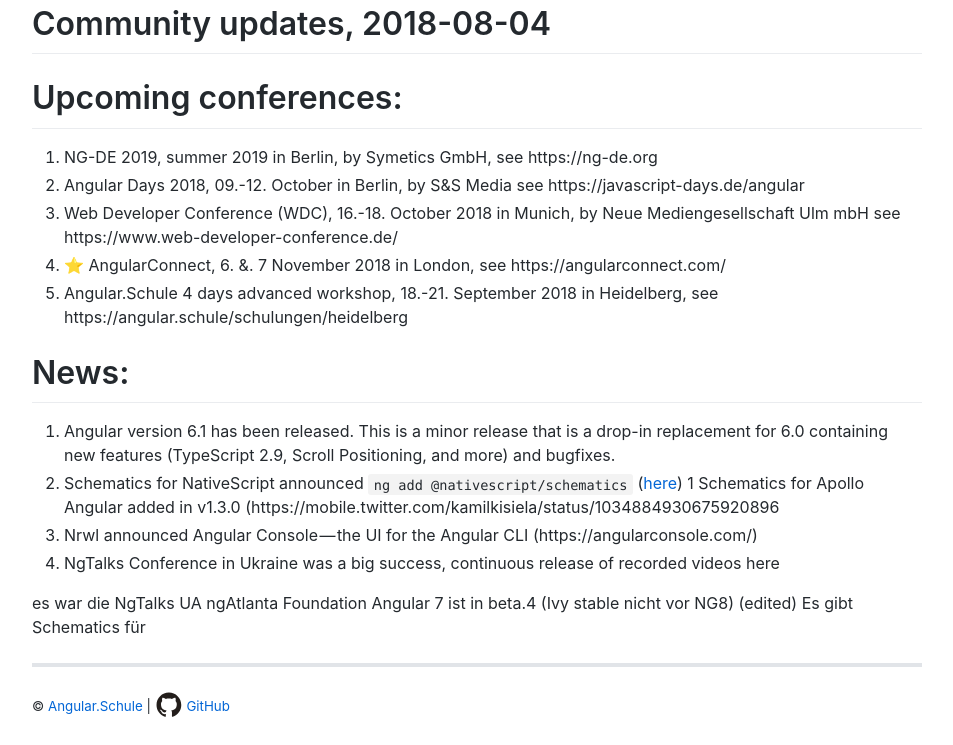
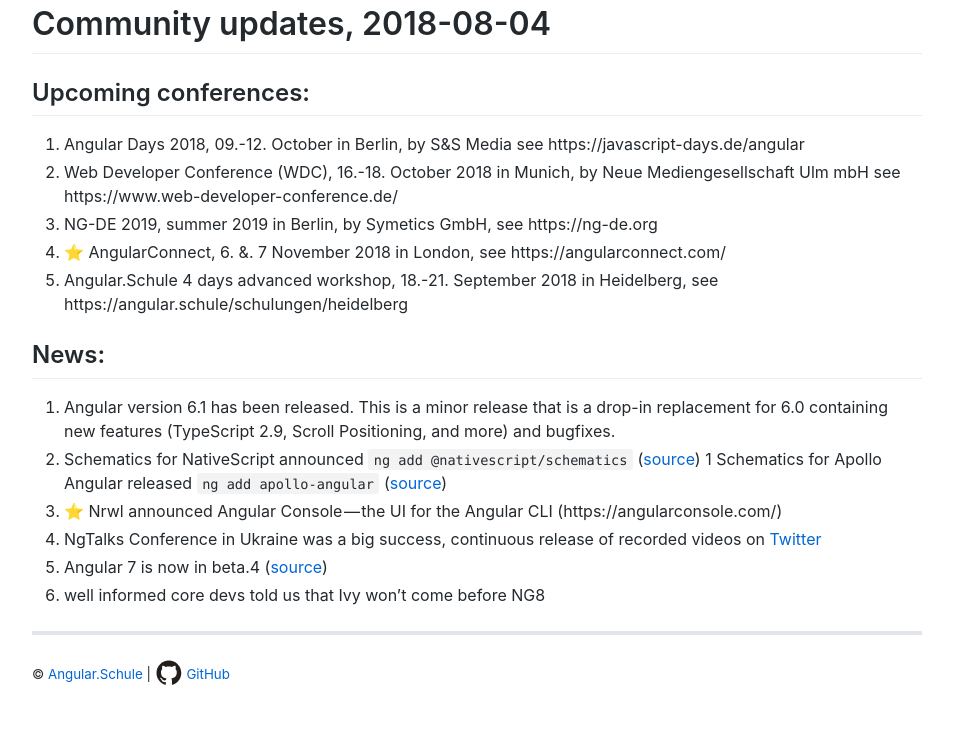
Before and after one commit to angular-schule/website-articles, a Jekyll site: the page built from community-updates/ngHeidelbergv2.md, in a window 1280 px wide. Shown: the part 470-1215 px from the top of the page, without its empty margins (163-1116 px from the left). Built offline with Jekyll 4.4.1, drawn with Linux system fonts in a browser that asks for light colours; our own code applies the rules of GitHub Pages for plain Markdown files; after the commit the page ends 1183 px from its top, so only the background shows below that.

Commit message:
Update ngHeidelbergv2.md

```diff
--- a/community-updates/ngHeidelbergv2.md
+++ b/community-updates/ngHeidelbergv2.md
@@ -2,24 +2,22 @@
 
 # Community updates, 2018-08-04
 
-# Upcoming conferences:
+## Upcoming conferences:
 
-1. NG-DE 2019, summer 2019 in Berlin, by Symetics GmbH, see https://ng-de.org
 1. Angular Days 2018, 09.-12. October in Berlin, by S&S Media see https://javascript-days.de/angular
 1. Web Developer Conference (WDC), 16.-18. October 2018 in Munich, by Neue Mediengesellschaft Ulm mbH see https://www.web-developer-conference.de/
+1. NG-DE 2019, summer 2019 in Berlin, by Symetics GmbH, see https://ng-de.org
 1. ⭐️ AngularConnect, 6. &. 7 November 2018 in London, see https://angularconnect.com/
 1. Angular.Schule 4 days advanced workshop, 18.-21. September 2018 in Heidelberg, see https://angular.schule/schulungen/heidelberg
 
-# News:
+
+## News:
 
 1. Angular version 6.1 has been released.
    This is a minor release that is a drop-in replacement for 6.0 containing new features (TypeScript 2.9, Scroll Positioning, and more) and bugfixes.
-1. Schematics for NativeScript announced `ng add @nativescript/schematics` ([here](https://blog.angular.io/apps-that-work-natively-on-the-web-and-mobile-9b26852495e7))
-1 Schematics for Apollo Angular added in v1.3.0 (https://mobile.twitter.com/kamilkisiela/status/1034884930675920896
-1. Nrwl announced Angular Console — the UI for the Angular CLI (https://angularconsole.com/)
-1. NgTalks Conference in Ukraine was a big success, continuous release of recorded videos here
-
-es war die NgTalks UA
-ngAtlanta Foundation
-Angular 7 ist in beta.4 (Ivy stable nicht vor NG8) (edited)
-Es gibt Schematics für
+1. Schematics for NativeScript announced `ng add @nativescript/schematics` ([source](https://blog.angular.io/apps-that-work-natively-on-the-web-and-mobile-9b26852495e7))
+1 Schematics for Apollo Angular released `ng add apollo-angular` ([source](https://github.com/apollographql/apollo-angular/releases/tag/1.3.0))
+1. ⭐️ Nrwl announced Angular Console — the UI for the Angular CLI (https://angularconsole.com/)
+1. NgTalks Conference in Ukraine was a big success, continuous release of recorded videos on [Twitter](https://twitter.com/ngtalks_ua)
+1. Angular 7 is now in beta.4 ([source](https://github.com/angular/angular/blob/master/CHANGELOG.md#700-beta4-2018-08-29))
+1. well informed core devs told us that Ivy won't come before NG8
```
